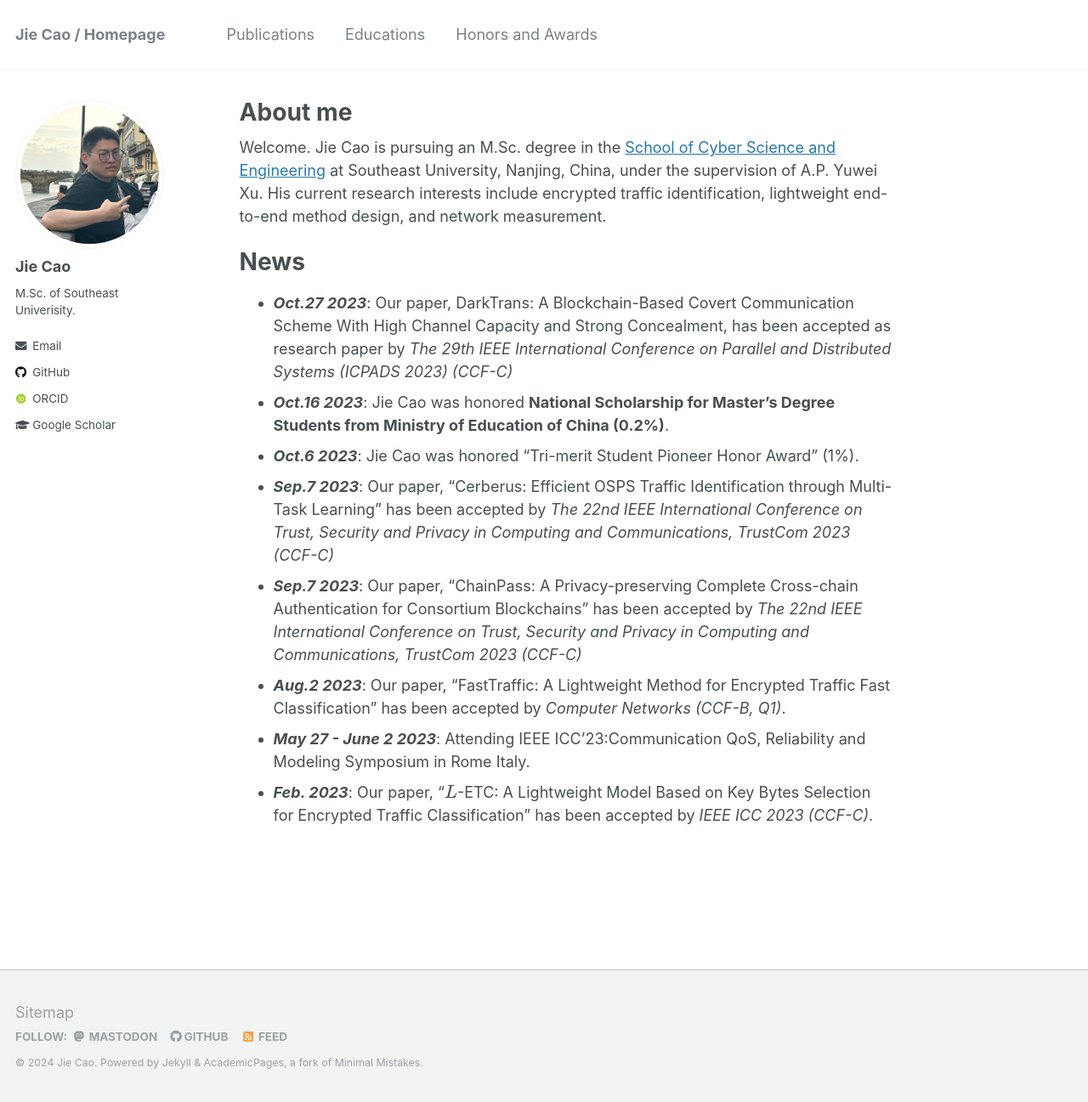
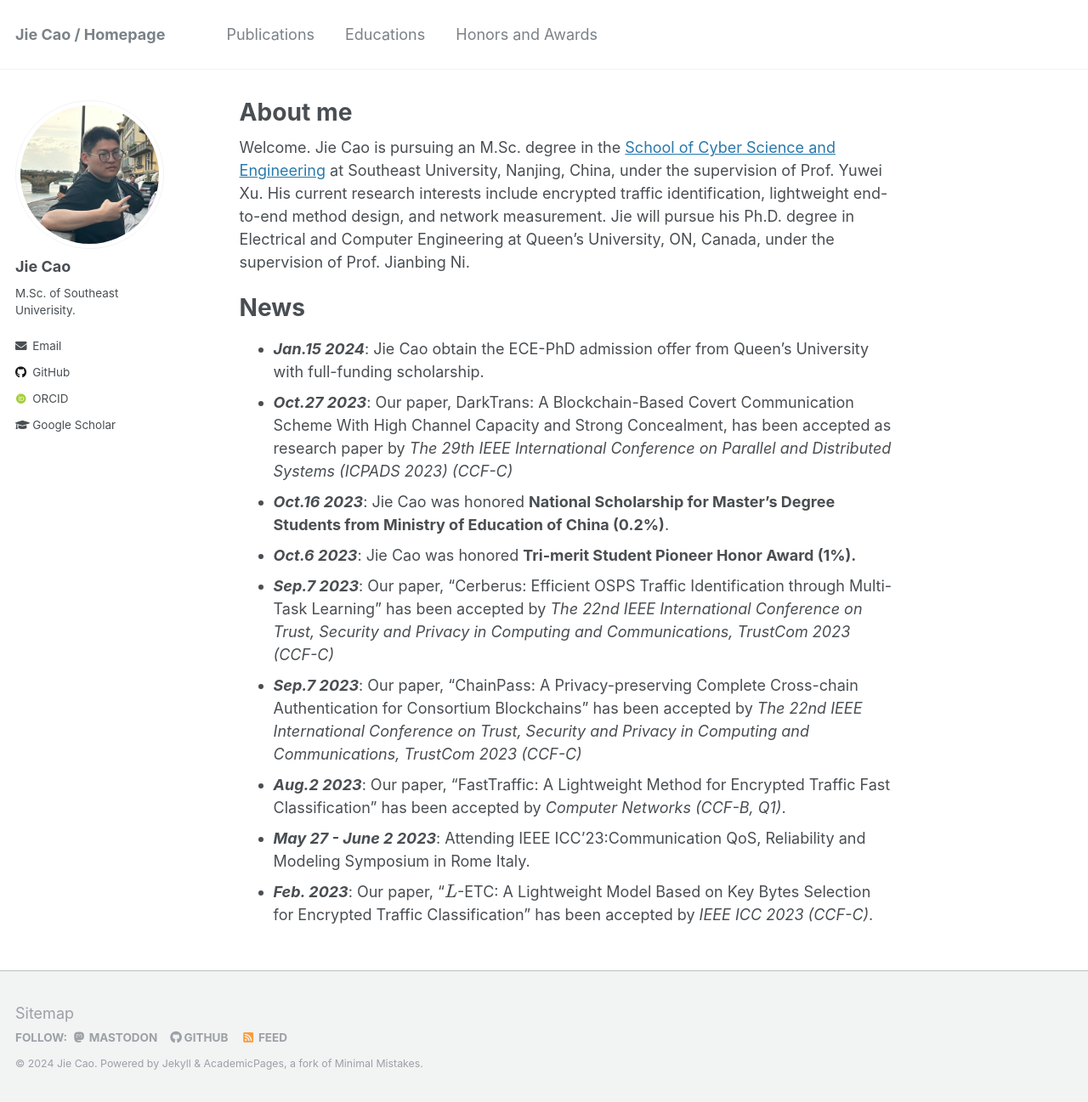
Before and after one commit to JieJayCao/JieJayCao.github.io, a Jekyll site: the page built from _pages/about.md, in a window 1280 px wide and 1297 px high. Shown: the whole window at 85% size. Built offline with Jekyll 4.4.1, drawn with Linux system fonts in a browser that asks for light colours; some web fonts are replaced; formulas are drawn with MathJax 3.

Commit message:
Update about.md

```diff
--- a/_pages/about.md
+++ b/_pages/about.md
@@ -8,12 +8,13 @@ redirect_from:
   - /about.html
 ---
 
-Welcome. Jie Cao is pursuing an M.Sc. degree in the [School of Cyber Science and Engineering](https://cyber.seu.edu.cn/) at Southeast University, Nanjing, China, under the supervision of A.P. Yuwei Xu. His current research interests include encrypted traffic identification, lightweight end-to-end method design, and network measurement.
+Welcome. Jie Cao is pursuing an M.Sc. degree in the [School of Cyber Science and Engineering](https://cyber.seu.edu.cn/) at Southeast University, Nanjing, China, under the supervision of Prof. Yuwei Xu. His current research interests include encrypted traffic identification, lightweight end-to-end method design, and network measurement. Jie will pursue his Ph.D. degree in Electrical and Computer Engineering at Queen's University, ON, Canada, under the supervision of Prof. Jianbing Ni.
 
 # News
+- ***Jan.15 2024***: Jie Cao obtain the ECE-PhD admission offer from Queen's University with full-funding scholarship.
 - ***Oct.27 2023***: Our paper, DarkTrans: A Blockchain-Based Covert Communication Scheme With High Channel Capacity and Strong Concealment, has been accepted as research paper by *The 29th IEEE International Conference on Parallel and Distributed Systems (ICPADS 2023) (CCF-C)*
 - ***Oct.16 2023***: Jie Cao was honored **National Scholarship for Master's Degree Students from Ministry of Education of China (0.2%)**.
-- ***Oct.6 2023***: Jie Cao was honored "Tri-merit Student Pioneer Honor Award" (1%).
+- ***Oct.6 2023***: Jie Cao was honored **Tri-merit Student Pioneer Honor Award (1%).**
 - ***Sep.7 2023***: Our paper, "Cerberus: Efficient OSPS Traffic Identification through Multi-Task Learning" has been accepted by *The 22nd IEEE International Conference on Trust, Security and Privacy in Computing and Communications, TrustCom 2023 (CCF-C)*
 - ***Sep.7 2023***: Our paper, "ChainPass: A Privacy-preserving Complete Cross-chain Authentication for Consortium Blockchains" has been accepted by *The 22nd IEEE International Conference on Trust, Security and Privacy in Computing and Communications, TrustCom 2023 (CCF-C)*
 - ***Aug.2 2023***: Our paper, "FastTraffic: A Lightweight Method for Encrypted Traffic Fast Classification" has been accepted by *Computer Networks (CCF-B, Q1)*.
```
